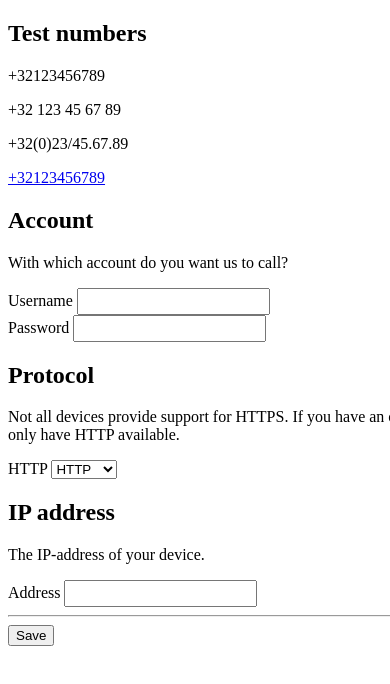
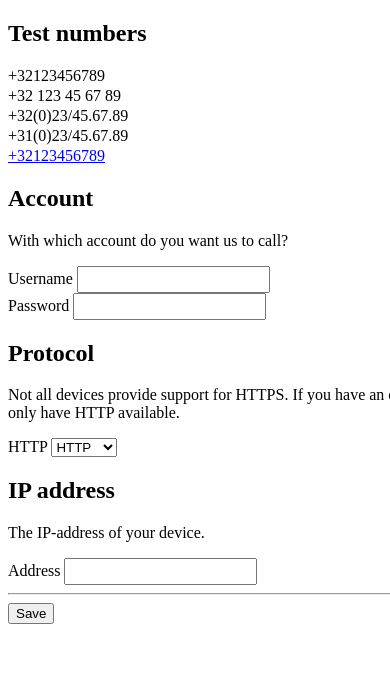
Before and after one commit to optimise-group/click-for-yealink, a browser extension: page source/settings/options.html in a window 390 px wide. Shown: the top 684 px of the page. Drawn offline with Linux system fonts and the light colour scheme.

Commit message:
More test phone numbers

```diff
--- a/source/settings/options.html
+++ b/source/settings/options.html
@@ -11,10 +11,11 @@
 	<form id="options-form">
 		<section id="test-section">
 			<h1>Test numbers</h1>
-			<p>+32123456789</p>
-			<p>+32 123 45 67 89</p>
-			<p>+32(0)23/45.67.89</p>
-			<p><a href="tel:+32123456789">+32123456789</a></p>
+			<p style="margin-top: 2px; margin-bottom: 2px">+32123456789</p>
+			<p style="margin-top: 2px; margin-bottom: 2px">+32 123 45 67 89</p>
+			<p style="margin-top: 2px; margin-bottom: 2px">+32(0)23/45.67.89</p>
+			<p style="margin-top: 2px; margin-bottom: 2px">+31(0)23/45.67.89</p>
+			<p style="margin-top: 2px; margin-bottom: 2px"><a href="tel:+32123456789">+32123456789</a></p>
 		</section>
 
 		<section id="http-section">
```
